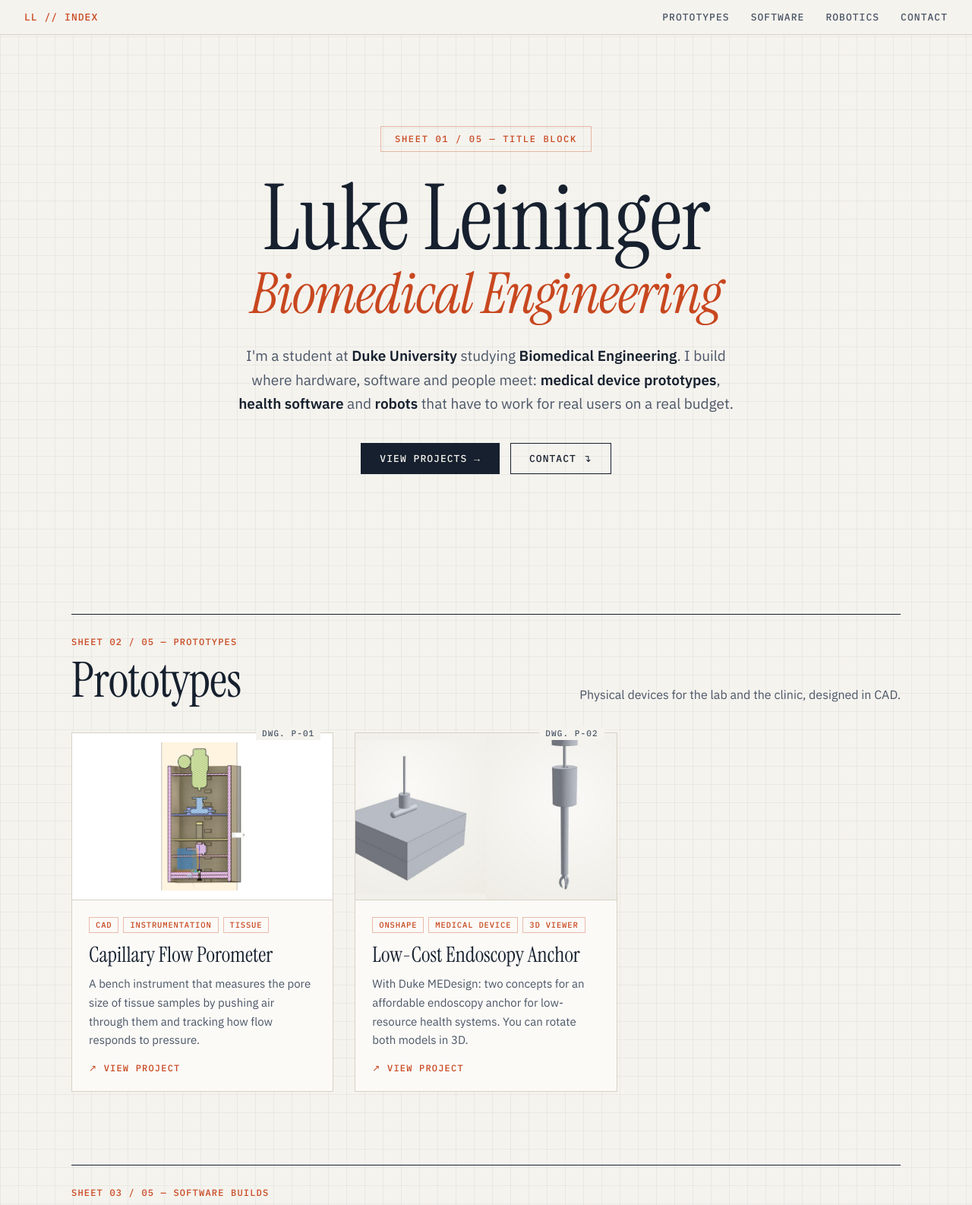
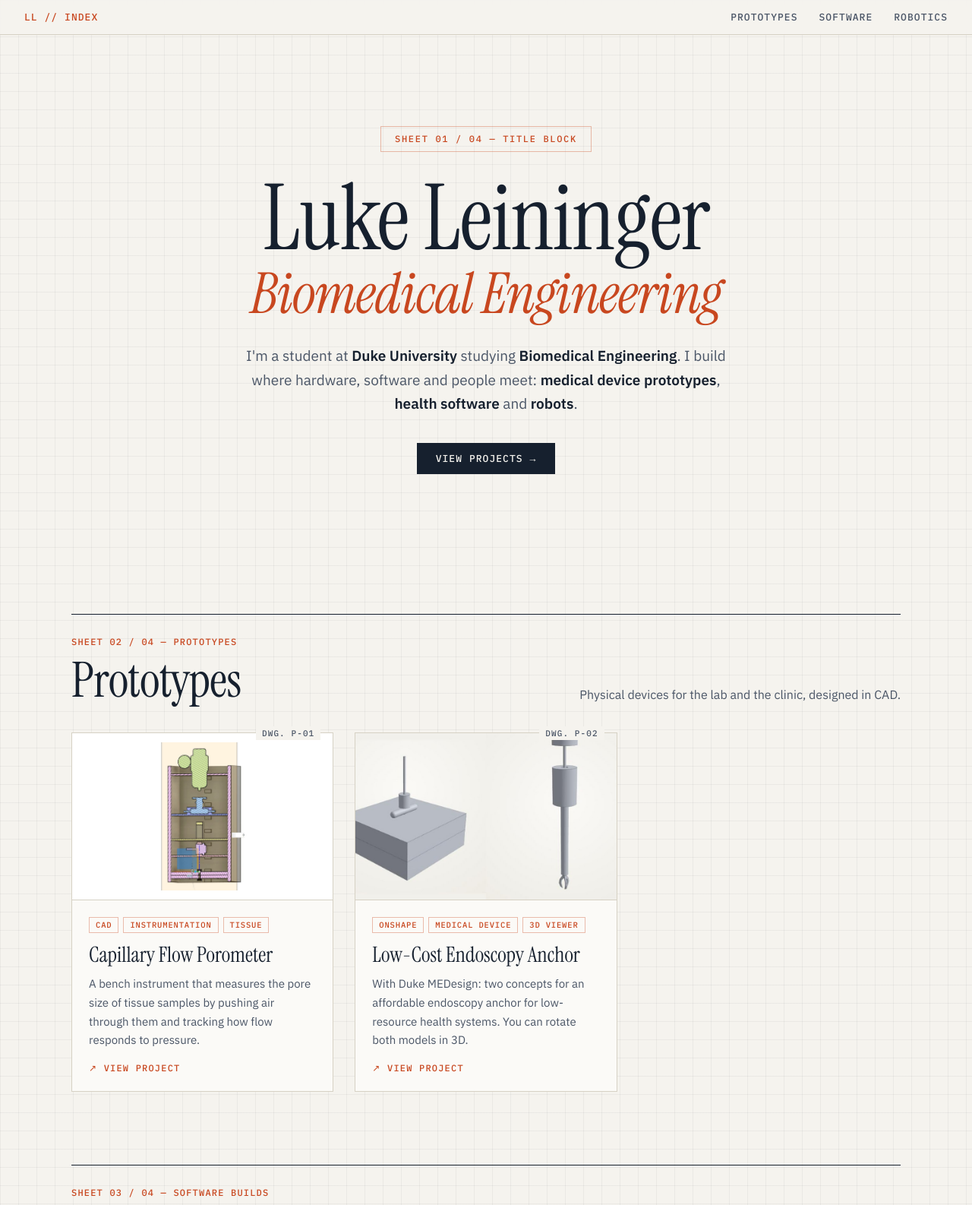
Before and after one commit to LeiningerLuke/Portfolio, a plain HTML site: page index.html in a window 1280 px wide. Shown: the top 1586 px of the page at 76% size. Drawn offline with Linux system fonts and the light colour scheme.

Commit message:
Remove contact section and trim intro

```diff
--- a/index.html
+++ b/index.html
@@ -18,18 +18,16 @@
     <li><a href="#prototypes">Prototypes</a></li>
     <li><a href="#software">Software</a></li>
     <li><a href="#robotics">Robotics</a></li>
-    <li><a href="#contact">Contact</a></li>
   </ul>
 </nav>
 
 <section class="hero" id="top">
   <div class="hero-inner">
-    <span class="hero-eyebrow">Sheet 01 / 05 — Title block</span>
+    <span class="hero-eyebrow">Sheet 01 / 04 — Title block</span>
     <h1>Luke Leininger<em>Biomedical Engineering</em></h1>
-    <p class="hero-bio">I'm a student at <b>Duke University</b> studying <b>Biomedical Engineering</b>. I build where hardware, software and people meet: <b>medical device prototypes</b>, <b>health software</b> and <b>robots</b> that have to work for real users on a real budget.</p>
+    <p class="hero-bio">I'm a student at <b>Duke University</b> studying <b>Biomedical Engineering</b>. I build where hardware, software and people meet: <b>medical device prototypes</b>, <b>health software</b> and <b>robots</b>.</p>
     <div class="hero-cta">
       <a class="btn btn-primary" href="#prototypes">View projects →</a>
-      <a class="btn btn-ghost" href="#contact">Contact ↴</a>
     </div>
   </div>
 </section>
@@ -37,7 +35,7 @@
 <div class="section">
 
   <section class="category" id="prototypes">
-    <p class="label">Sheet 02 / 05 — Prototypes</p>
+    <p class="label">Sheet 02 / 04 — Prototypes</p>
     <div class="category-head">
       <h2 class="section-title">Prototypes</h2>
       <p>Physical devices for the lab and the clinic, designed in CAD.</p>
@@ -67,7 +65,7 @@
   </section>
 
   <section class="category" id="software">
-    <p class="label">Sheet 03 / 05 — Software builds</p>
+    <p class="label">Sheet 03 / 04 — Software builds</p>
     <div class="category-head">
       <h2 class="section-title">Software Builds</h2>
       <p>Tools for learning anatomy and for keeping patient data straight.</p>
@@ -100,7 +98,7 @@
   </section>
 
   <section class="category" id="robotics">
-    <p class="label">Sheet 04 / 05 — Robotics</p>
+    <p class="label">Sheet 04 / 04 — Robotics</p>
     <div class="category-head">
       <h2 class="section-title">Robotics</h2>
       <p>Embedded devices and competition robots: sensors, motors, and code that has to work on the first try.</p>
@@ -141,13 +139,6 @@
 
 </div>
 
-<section class="contact" id="contact">
-  <p class="label">Sheet 05 / 05 — Contact</p>
-  <h2 class="section-title">Get In Touch</h2>
-  <p>I'm looking for research and internship opportunities in biomedical engineering. If you have a question or just want to say hi, my inbox is open.</p>
-  <a class="btn btn-primary" href="mailto:luke.leininger@duke.edu">Say hello →</a>
-</section>
-
 <footer>
   <span>Rev. 2026.11 · Duke University</span>
   <span>© 2026 Luke Leininger</span>
```
